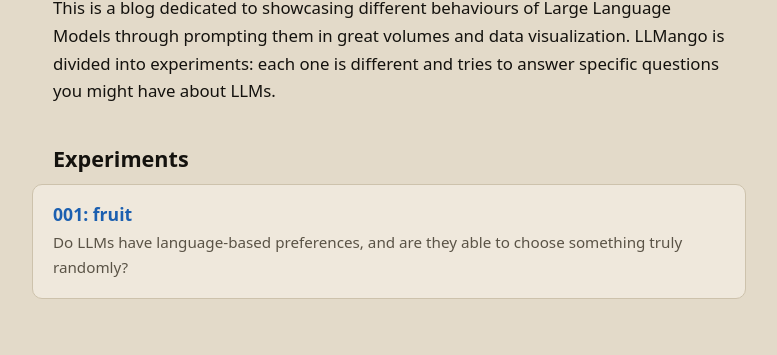
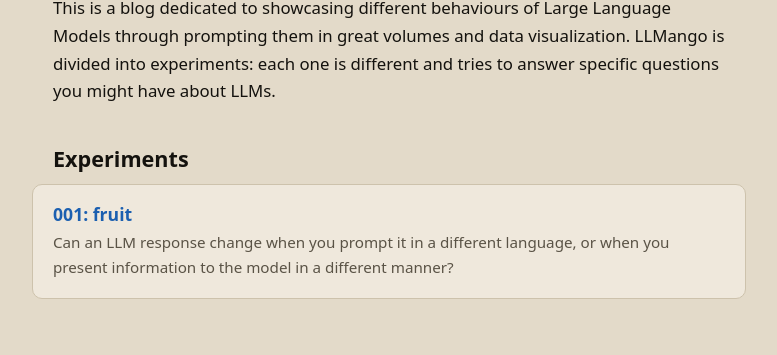
Before and after one commit to kwiecien-rafal/llmango, an Astro site in the folder site/: page / in a window 1280 px wide. Shown: the part 211-566 px from the top of the page, without its empty margins (251-1028 px from the left). Built offline with nearby package versions, Linux system fonts and the light colour scheme; Astro itself is replaced by a stand-in of ours.

Commit message:
refactor(001): unify llmango and e001_fruit definitions

```diff
--- a/pyproject.toml
+++ b/pyproject.toml
@@ -1,7 +1,7 @@
 [project]
 name = "llmango"
 version = "0.1.0"
-description = "Probing how LLM behavior shifts across languages, one question at a time."
+description = "Showcasing different behaviours of large language models, by prompting them in great volumes and data visualization."
 readme = "README.md"
 requires-python = ">=3.12"
 license = { file = "LICENSE" }
--- a/site/src/pages/index.astro
+++ b/site/src/pages/index.astro
@@ -11,14 +11,20 @@ import Article from "../layouts/Article.astro";
         LLMango
     </h1>
     <p>
-    This is a blog dedicated to showcasing different behaviours of Large Language Models through prompting them in great volumes and data visualization. LLMango is divided into experiments: each one is different and tries to answer specific questions you might have about LLMs.
+        This is a blog dedicated to showcasing different behaviours of Large
+        Language Models through prompting them in great volumes and data
+        visualization. LLMango is divided into experiments: each one is
+        different and tries to answer specific questions you might have about
+        LLMs.
     </p>
 
     <h2>Experiments</h2>
     <a class="card" href="/e001_fruit">
         <h3>001: fruit</h3>
         <p>
-      Do LLMs have language-based preferences, and are they able to choose something truly randomly?
+            Can an LLM response change when you prompt it in a different
+            language, or when you present information to the model in a
+            different manner?
         </p>
     </a>
 </Article>
```
Also changed, not shown: README.md. Lines whose indentation alone changed are shown as unchanged.
